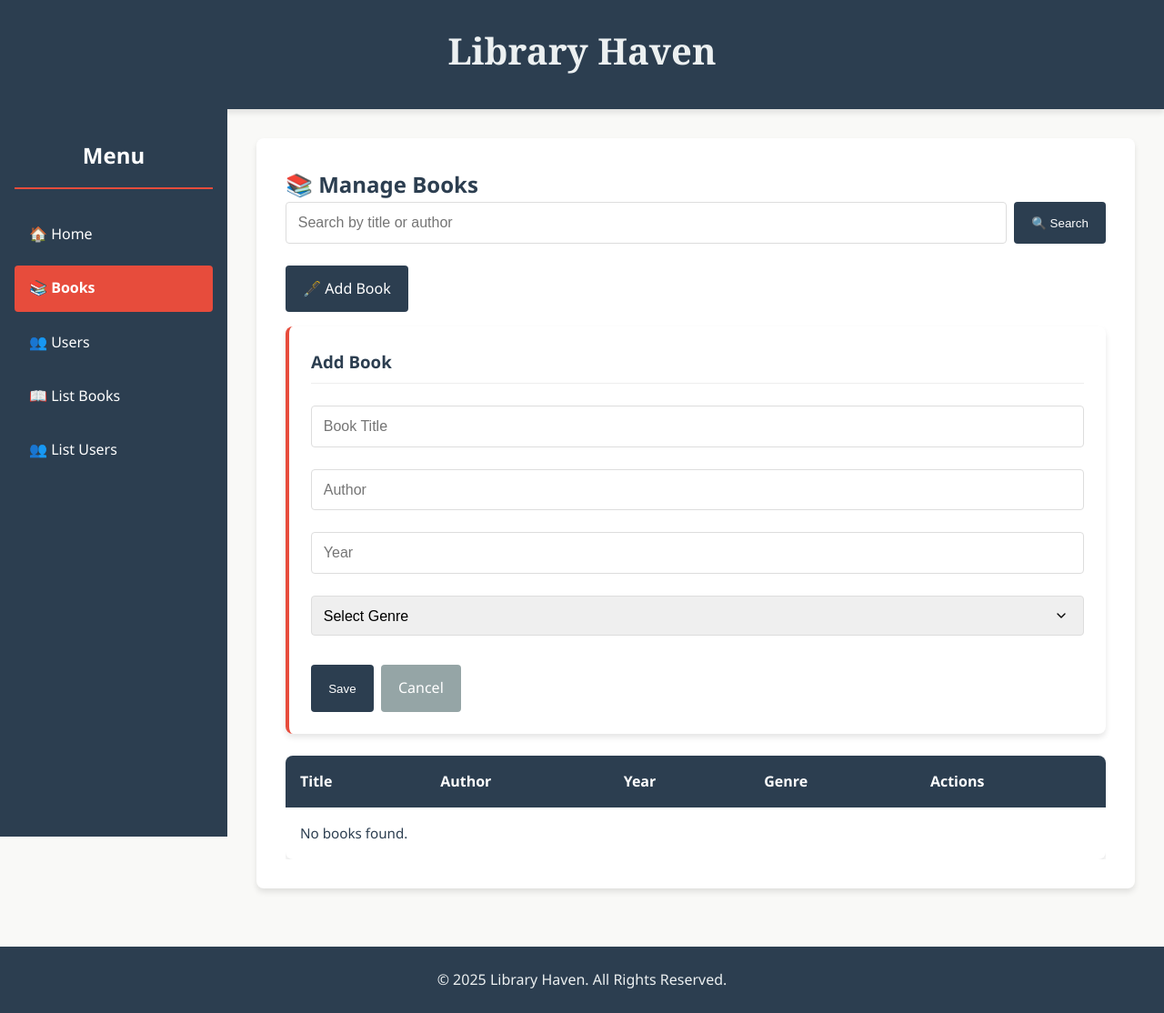
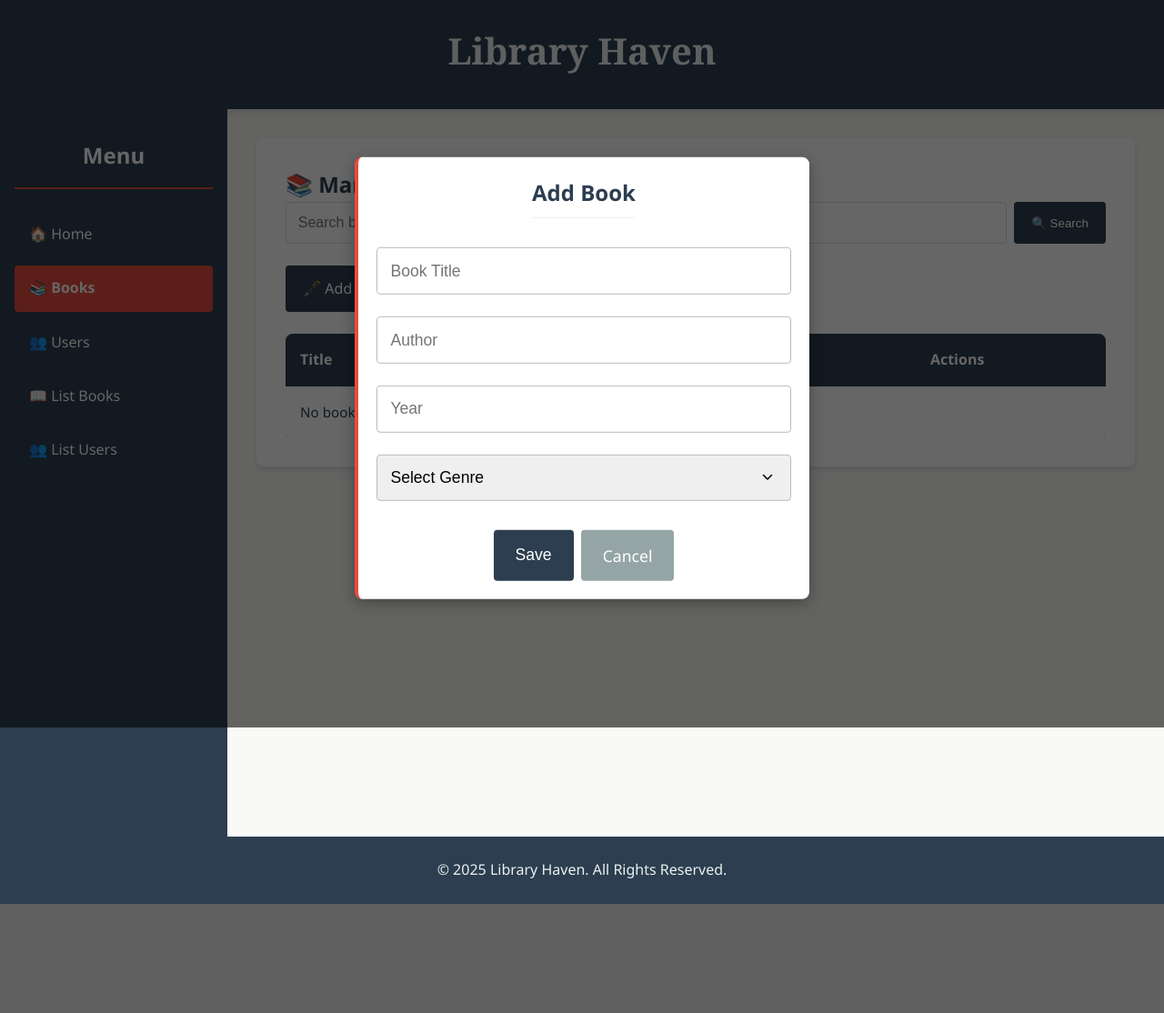
Before and after one commit to DOURAYED03/library-management, a PHP site: page /books.php in a window 1280 px wide, after a click on "🖋️ Add Book". Shown: the whole page at 91% size. After the commit the page ends 994 px from the top, so only its background shows below. Run offline with PHP 8.4, Linux system fonts and the light colour scheme; data that the repository does not hold is empty.

Commit message:
final version

```diff
--- a/books.php
+++ b/books.php
@@ -2,10 +2,9 @@
 require_once 'config.php';
 
 $genres = ['Fiction', 'Non-fiction', 'Mystery', 'Sci-fi', 'Biography', 'Fantasy', 'Romance', 'Thriller'];
-
 $search = '';
-if (isset($_GET['bookSearch'])) {
-    $search = $_GET['bookSearch'];
+if (isset($_GET['bookSearch']) && trim($_GET['bookSearch']) !== '') {
+    $search = trim($_GET['bookSearch']);
 }
 
 if ($search) {
@@ -25,7 +24,7 @@ $stmt->close();
     <meta charset="UTF-8">
     <meta name="viewport" content="width=device-width, initial-scale=1.0">
     <title>Library Haven - Manage Books</title>
-    <link rel="stylesheet" href="styles.css">
+    <link rel="stylesheet" href="styles.css?v=<?php echo time(); ?>">
 </head>
 <body class="content-page">
     <header class="header">
@@ -60,7 +59,7 @@ $stmt->close();
                 <div class="form-group">
                     <input type="checkbox" id="add-book" class="toggle-input">
                     <label for="add-book" class="btn btn-primary">🖋️ Add Book</label>
-                    <form action="api.php" method="POST" class="form-card toggle-form">
+                    <form action="api.php" method="POST" class="form-card toggle-form centered-form">
                         <h3>Add Book</h3>
                         <input type="hidden" name="bookId" value="">
                         <input type="text" name="bookTitle" placeholder="Book Title" required>
@@ -98,6 +97,7 @@ $stmt->close();
                                 <td><?php echo htmlspecialchars($book['year']); ?></td>
                                 <td><?php echo htmlspecialchars($book['genre']); ?></td>
                                 <td class="table-actions">
+                                    <div class="action-container">
                                         <input type="checkbox" id="edit-book-<?php echo $book['bookId']; ?>" class="toggle-input">
                                         <label for="edit-book-<?php echo $book['bookId']; ?>" class="btn btn-primary">✏️ Edit</label>
                                         <form action="api.php" method="POST" class="form-card toggle-form centered-form">
@@ -119,6 +119,8 @@ $stmt->close();
                                                 <label for="edit-book-<?php echo $book['bookId']; ?>" class="btn btn-cancel">Cancel</label>
                                             </div>
                                         </form>
+                                    </div>
+                                    <div class="action-container">
                                         <input type="checkbox" id="delete-book-<?php echo $book['bookId']; ?>" class="toggle-input">
                                         <label for="delete-book-<?php echo $book['bookId']; ?>" class="btn btn-danger">🗑️ Delete</label>
                                         <form action="api.php" method="POST" class="form-card toggle-form centered-form">
@@ -130,6 +132,7 @@ $stmt->close();
                                                 <label for="delete-book-<?php echo $book['bookId']; ?>" class="btn btn-cancel">Cancel</label>
                                             </div>
                                         </form>
+                                    </div>
                                 </td>
                             </tr>
                             <?php endforeach; ?>
@@ -148,32 +151,5 @@ $stmt->close();
     <footer class="footer">
         <p>© 2025 Library Haven. All Rights Reserved.</p>
     </footer>
-    <script>
-        document.addEventListener('DOMContentLoaded', function () {
-            const booksTable = document.getElementById('booksTable');
-            if (booksTable) {
-                booksTable.querySelectorAll('tr').forEach(row => {
-                    const bookId = row.querySelector('input[type="checkbox"]')?.id.split('-').pop();
-                    if (!bookId) return;
-
-                    const editCheckbox = document.getElementById(`edit-book-${bookId}`);
-                    const deleteCheckbox = document.getElementById(`delete-book-${bookId}`);
-
-                    if (editCheckbox && deleteCheckbox) {
-                        editCheckbox.addEventListener('change', function () {
-                            if (this.checked) {
-                                deleteCheckbox.checked = false;
-                            }
-                        });
-                        deleteCheckbox.addEventListener('change', function () {
-                            if (this.checked) {
-                                editCheckbox.checked = false;
-                            }
-                        });
-                    }
-                });
-            }
-        });
-    </script>
 </body>
 </html>
--- a/styles.css
+++ b/styles.css
@@ -168,32 +168,23 @@ body {
 }
 
 /* Forms */
-.toggl-input {
-    display: none;
-}
-
-.toggl-form {
-    display: none;
-    animation: fadeIn 0.4s ease-out;
-    margin-top: 1.5rem;
-}
-
-.toggl-input:checked ~ .toggl-form {
-    display: block;
-}
-
 .toggle-input {
     display: none;
 }
 
 .toggle-form {
     display: none;
-    animation: fadeIn 0.4s ease-out;
-    margin-top: 1.5rem;
+    position: fixed;
+    top: 50%;
+    left: 50%;
+    transform: translate(-50%, -50%);
 }
 
-.toggle-input:checked ~ .toggle-form {
-    display: block;
+.toggle-input:checked + .btn + .toggle-form {
+    display: flex;
+    flex-direction: column;
+    justify-content: center;
+    align-items: center;
 }
 
 .form-card {
@@ -239,15 +230,15 @@ body {
 
 /* Centered Form */
 .centered-form {
+    background: white;
+    padding: 20px;
+    box-shadow: 0 4px 16px rgba(0, 0, 0, 0.3);
+    z-index: 1000;
+    border-radius: 8px;
     max-width: 500px;
-    margin: 1.5rem auto;
-    background: #f9f9f7;
-    padding: 2rem;
-    border-radius: 12px;
-    box-shadow: 0 8px 16px rgba(0, 0, 0, 0.2);
-    border: 1px solid #ccc;
-    transform: translateY(0);
-    transition: transform 0.3s ease, opacity 0.3s ease;
+    width: 90%;
+    box-sizing: border-box;
+    transition: none;
 }
 
 .centered-form h3 {
@@ -278,6 +269,28 @@ body {
 .centered-form label.btn {
     padding: 0.9rem 1.5rem;
     font-size: 1.1rem;
+}
+
+/* Backdrop and Scroll Prevention */
+body:has(.toggle-input:checked)::before {
+    content: '';
+    position: fixed;
+    top: 0;
+    left: 0;
+    width: 100%;
+    height: 100%;
+    background: rgba(0, 0, 0, 0.6);
+    z-index: 999;
+}
+
+body:has(.toggle-input:checked) {
+    overflow: hidden;
+}
+
+/* Action Container */
+.action-container {
+    display: inline-block;
+    margin-right: 10px;
 }
 
 /* Tables */
@@ -340,8 +353,17 @@ body {
     to { opacity: 1; transform: translateY(0); }
 }
 
+@keyframes fadeOut {
+    from { opacity: 1; }
+    to { opacity: 0; }
+}
+
 .fade-in {
     animation: fadeIn 0.5s ease-out;
+}
+
+.fade-out {
+    animation: fadeOut 0.5s ease forwards;
 }
 
 /* Horizontal Navigation */
@@ -513,12 +535,3 @@ body {
         padding: 0.8rem;
     }
 }
-/* New fade-out animation */
-@keyframes fadeOut {
-    from { opacity: 1; }
-    to { opacity: 0; }
-}
-
-.fade-out {
-    animation: fadeOut 0.5s ease forwards;
-}
```
Also changed, not shown: users.php (+7 -30 lines). Lines whose indentation alone changed are shown as unchanged.
